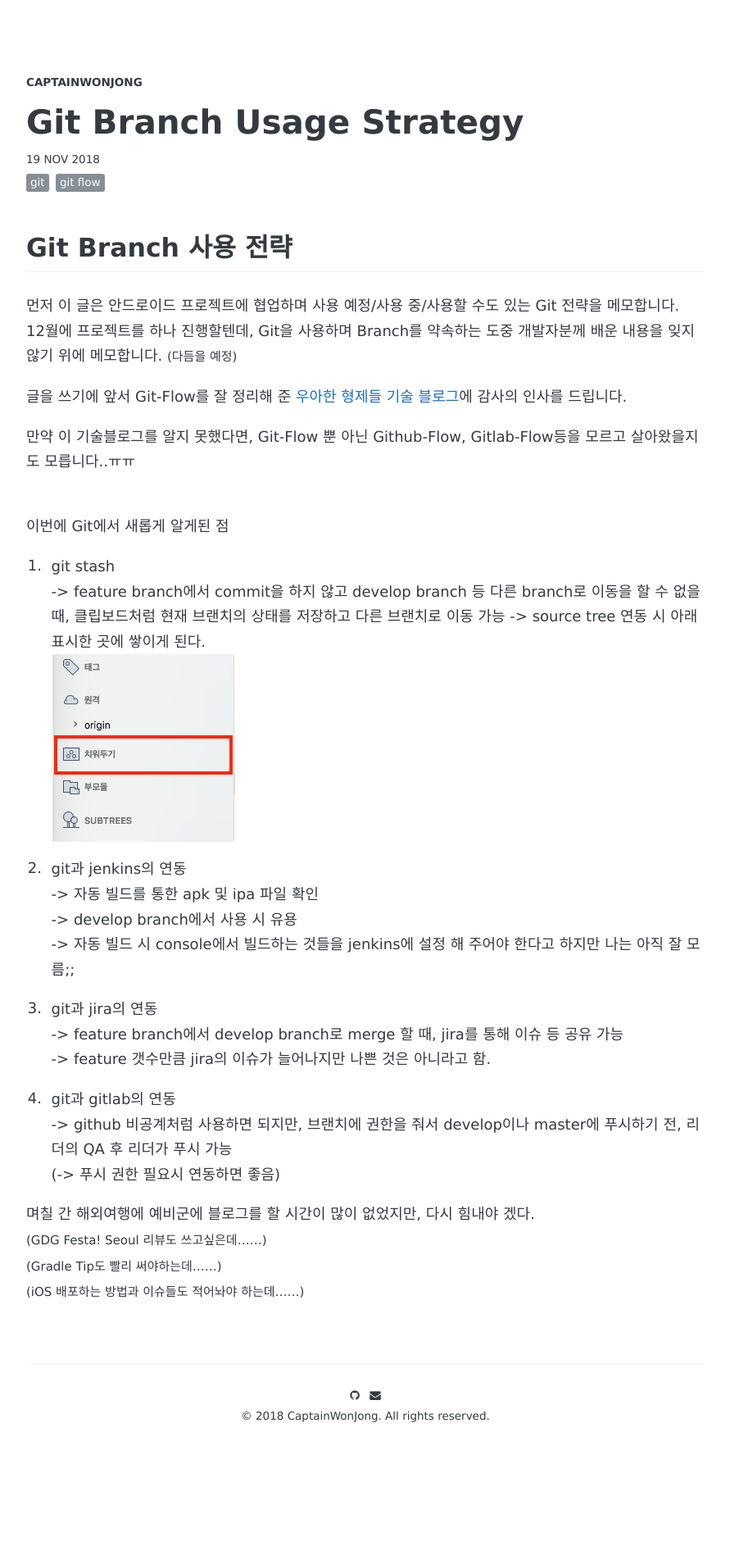
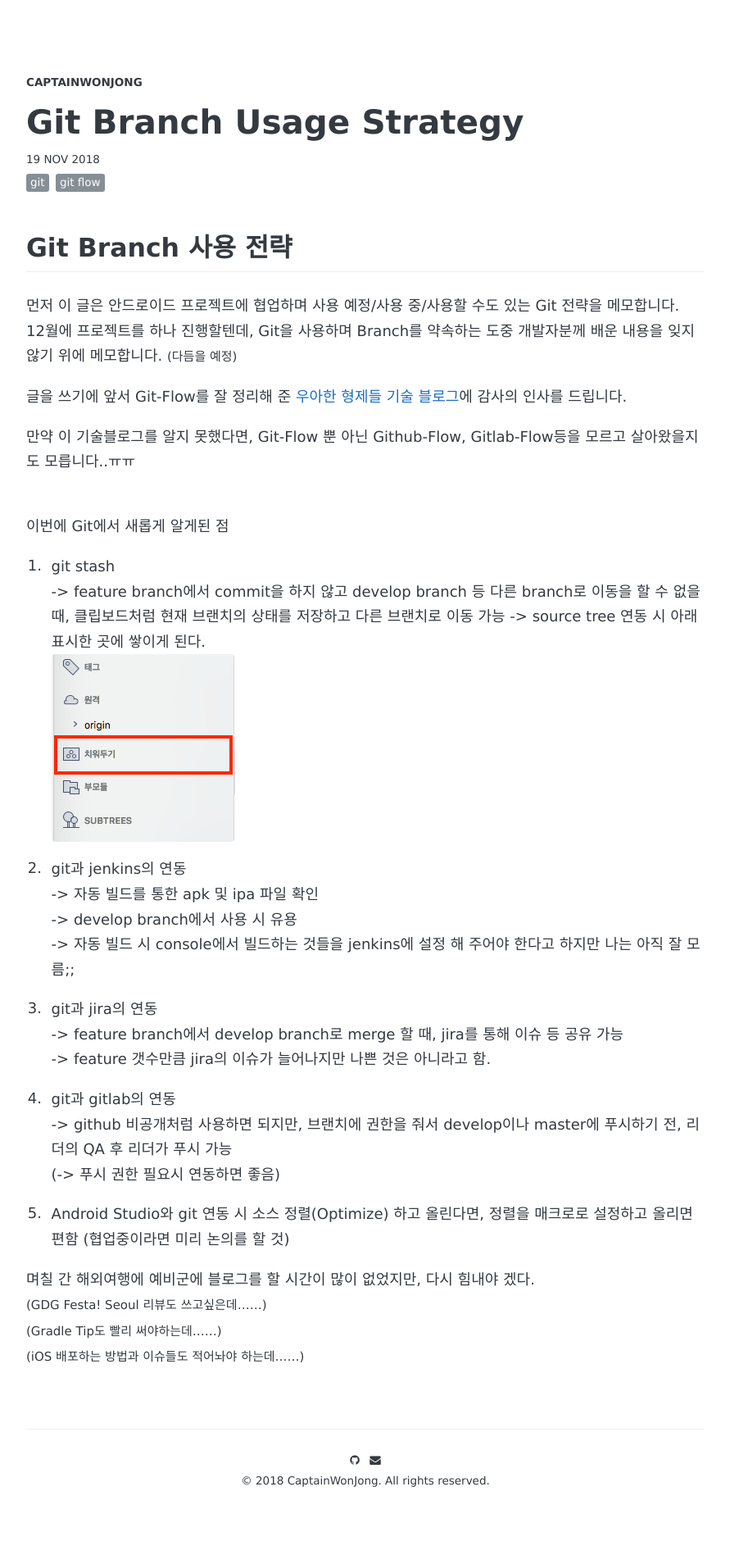
Before and after one commit to CaptainWonJong/CaptainWonJong.github.io, a Jekyll site: the page built from _posts/2018-11-19-Git Flow Usage Strategy.md, in a window 1280 px wide. Shown: the whole page at 82% size, without its empty margins (194-1085 px from the left). Built offline with Jekyll 4.4.1, drawn with Linux system fonts in a browser that asks for light colours; some web fonts are replaced; comment, search, counter and statistics services are not loaded; before the commit the page ends 1829 px from its top, so only the background shows below that.

Commit message:
modify git flow

```diff
--- a/_posts/2018-11-19-Git Flow Usage Strategy.md
+++ b/_posts/2018-11-19-Git Flow Usage Strategy.md
@@ -34,8 +34,10 @@ share: true
 -> feature 갯수만큼 jira의 이슈가 늘어나지만 나쁜 것은 아니라고 함.
 
 4. git과 gitlab의 연동
--> github 비공계처럼 사용하면 되지만, 브랜치에 권한을 줘서 develop이나 master에 푸시하기 전, 리더의 QA 후 리더가 푸시 가능
+-> github 비공개처럼 사용하면 되지만, 브랜치에 권한을 줘서 develop이나 master에 푸시하기 전, 리더의 QA 후 리더가 푸시 가능
 (-> 푸시 권한 필요시 연동하면 좋음)
+
+5. Android Studio와 git 연동 시 소스 정렬(Optimize) 하고 올린다면, 정렬을 매크로로 설정하고 올리면 편함 (협업중이라면 미리 논의를 할 것)
 
 
 며칠 간 해외여행에 예비군에 블로그를 할 시간이 많이 없었지만, 다시 힘내야 겠다.
```
Also changed, not shown: 1 other file.
